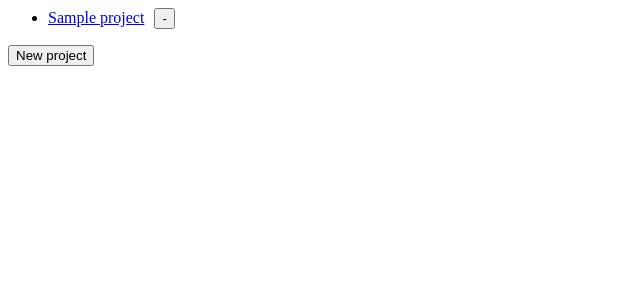
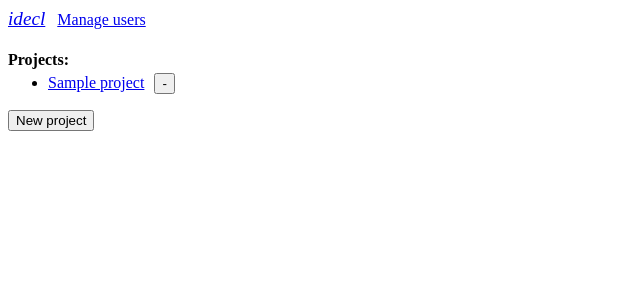
Before and after one commit to edanaher/idecl, a Flask app: template executors/simplejava/templates/projects.html in a window 1280 px wide. Shown: the top 300 px of the page, without its empty margins (0-640 px from the left). Run offline with Flask 3, Linux system fonts and the light colour scheme; the template is opened without the code that fills it: most values are stand-ins (such as "Sample title", 1, 10 or a date in 2020); parts of the project's set-up code (start-up, migrations or seed data) failed here and were passed over.

Commit message:
Add beginnings of users page, "logo" to link back to root.

```diff
--- a/client/main.css
+++ b/client/main.css
@@ -179,6 +179,14 @@
   padding-bottom: 8px;
 }
 
+#logo {
+  display: inline-block;
+  font-size: larger;
+  font-style: italic;
+  padding-right: 8px;
+  font-color: #330000;
+}
+
 #classroomname {
   display: inline-block;
   font-size: larger;
--- a/executors/simplejava/app.py
+++ b/executors/simplejava/app.py
@@ -104,3 +104,4 @@ def stdin(containerid):
 import oauth
 import filestore
 import projects
+import users
--- a/executors/simplejava/templates/classrooms.html
+++ b/executors/simplejava/templates/classrooms.html
@@ -21,6 +21,8 @@
       })
     }
   </script>
+  <div id="logo" style="display:inline-block; font-size:larger; font-style: italic; font-color: #330000;"><a href="/">idecl</a></div>
+  <a href="/users">Manage users</a>
   <ul id="classroomlist">
     {% for classroom in classrooms %}
     <li><a href="/classrooms/{{ classroom.id }}/projects">{{ classroom.name }}</a></li>
--- a/executors/simplejava/templates/editor.html
+++ b/executors/simplejava/templates/editor.html
@@ -9,6 +9,7 @@
   </head>
   <body>
     <div id="topbar">
+      <div id="logo"><a href="/">idecl</a></div>
       <div id="classroomname"><a href="/classrooms/{{ classroom_id }}/projects">{{ classroom_name }}</a></div> &gt;
       <div id="projectname">{{ project_name }}</div>
       <button id="switchlayout">switch layout</button>
--- a/executors/simplejava/templates/projects.html
+++ b/executors/simplejava/templates/projects.html
@@ -58,7 +58,10 @@
       })
     }
   </script>
-  <ul id="projectlist">
+  <div id="logo" style="display:inline-block; font-size:larger; font-style: italic; font-color: #330000;"><a href="/">idecl</a></div>
+  <a href="/users">Manage users</a>
+  <h4 style="margin-bottom: 0px;">Projects:</h4>
+  <ul id="projectlist" style="margin-top: 4px;">
     {% for project in projects %}
     <li><a href="/projects/{{ project.id }}">{{ project.name }}</a><button class="delete-project" project-id="{{ project.id }}" project-name="{{ project.name }}">-</div></li>
     {% endfor %}
```
Also changed, not shown: executors/simplejava/templates/users.html (added, +14 -0 lines).
